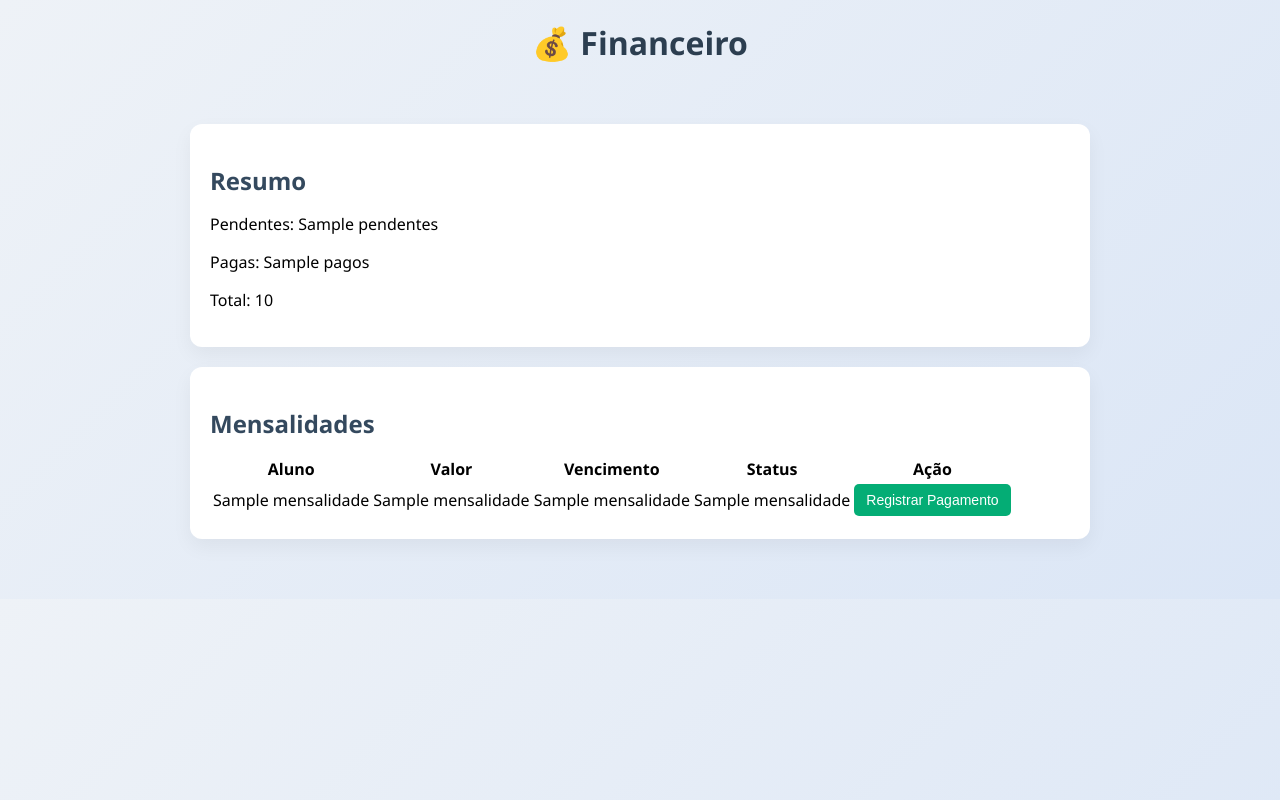
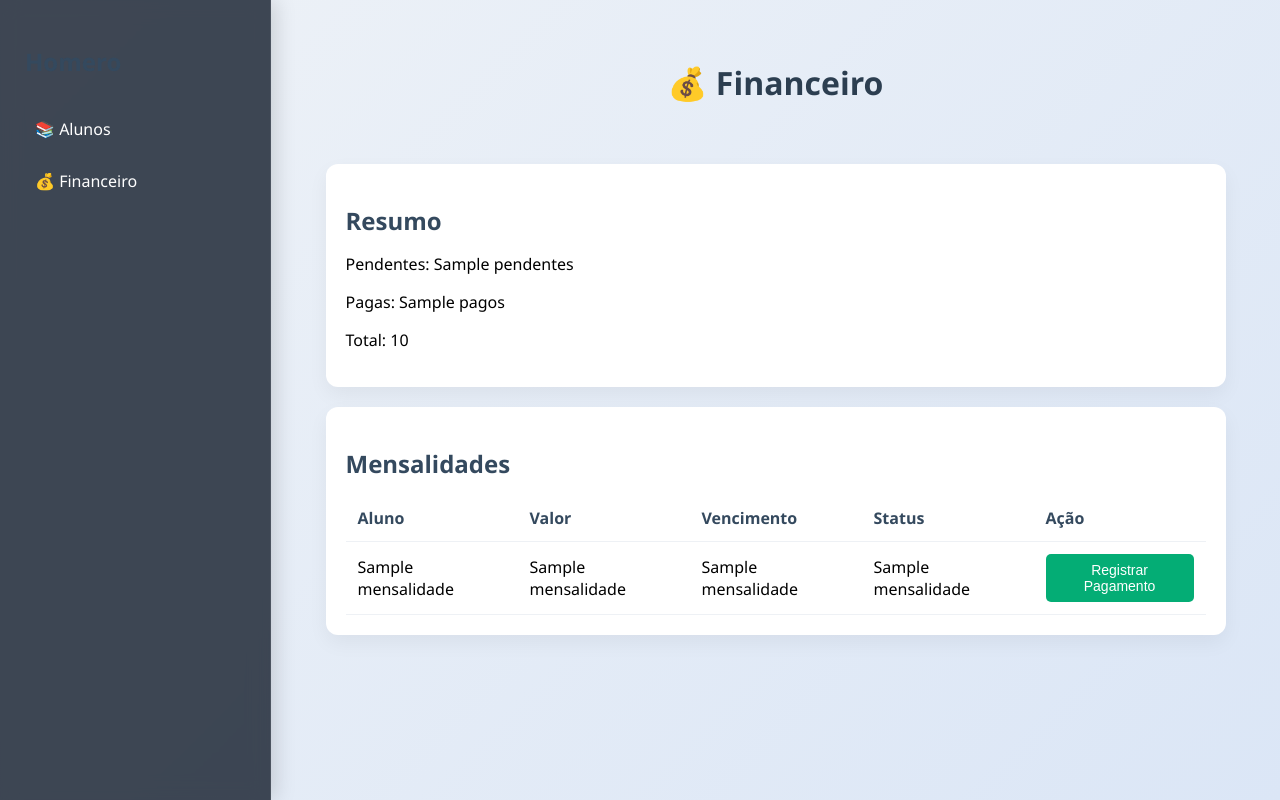
Before and after one commit to bobpontes/Homero, a Flask app: template templates/financeiro.html in a window 1280 px wide. Run offline with Flask 3, Linux system fonts and the light colour scheme; the template is opened without the code that fills it: most values are stand-ins (such as "Sample title", 1, 10 or a date in 2020).

Commit message:
style(financeiro): melhora layout e estilização da tabela

```diff
--- a/static/style.css
+++ b/static/style.css
@@ -1,5 +1,5 @@
 body {
-    font-family: 'SEGOE UI', sans-serif;
+    font-family: 'SEGOE UI', system-ui, -apple-system, sans-serif;
     background: linear-gradient(135deg, #eef2f7, #dbe6f6);
     margin: 0;
 }
@@ -79,7 +79,7 @@ button {
     border-radius: 5px;
     cursor: pointer;
     font-size: 14px;
-    transition: 0.2s;
+    transition: all 0.2s ease;
 }
 
 .btn-edit {
@@ -195,3 +195,74 @@ button:hover {
             opacity: 1;
         }
 }
+
+.layout {
+    display: flex;
+    min-height: 100vh;
+}
+
+.sidebar {
+    width: 220px;
+    background: rgba(31, 41, 55, 0.85);
+    backdrop-filter: blur(10px);
+    -webkit-backdrop-filter: blur(10px);
+    border-right: 1px solid rgba(255, 255, 255, 0.08);
+    box-shadow: 4px 0 20px rgba(0, 0, 0, 0.15);
+    color: white;
+    padding: 25px;
+}
+
+.logo {
+    margin-bottom: 30px;
+}
+
+.sidebar a {
+    display: block;
+    padding: 10px;
+    color: white;
+    text-decoration: none;
+    border-radius: 6px;
+    margin-bottom: 10px;
+    transition: background 0.20s ease;
+}
+
+.sidebar a:hover {
+    background: rgba(255, 255, 255, 0.08);
+}
+
+.content {
+    flex: 1;
+    padding: 40px;
+}
+
+table {
+    width: 100%;
+    border-collapse: collapse;
+}
+
+th, td {
+    padding: 12px;
+    text-align: left;
+    border-bottom: 1px solid #eef1f5;
+}
+
+th {
+    color: #34495e;
+    font-weight: 600;
+}
+
+tr:nth-child(even) {
+    background: #f8f9fb;
+}
+
+table tr {
+    transition: background 0.15s ease;
+}
+
+table tr:hover {
+    background: #f5f7fb;
+}
+
+.sidebar a.active {
+    background: #374151;
+}
--- a/templates/financeiro.html
+++ b/templates/financeiro.html
@@ -5,6 +5,18 @@
     <title>Financeiro</title>
 </head>
 <body>
+    <div class="layout">
+
+        <aside class="sidebar">
+            <h2 class="logo">Homero</h2>
+
+            <nav>
+                <a href="/">📚 Alunos</a>
+                <a href="/financeiro">💰 Financeiro</a>
+            </nav>
+        </aside>
+
+        <main class="content">
             <div class="header">
             <h1>💰 Financeiro</h1>
             </div>
@@ -48,6 +60,7 @@
                             </tbody>
                             </table>
                         </div>
+                    </section>
                 </div>
 
             <!-- Modal de Pagamento -->
@@ -95,6 +108,7 @@
                 document.getElementById("modalPagamento").style.display = "none"
             }
             </script>
-
+        </main>
+    </div>
 </body>
 </html>
```
Lines whose indentation alone changed are shown as unchanged.
